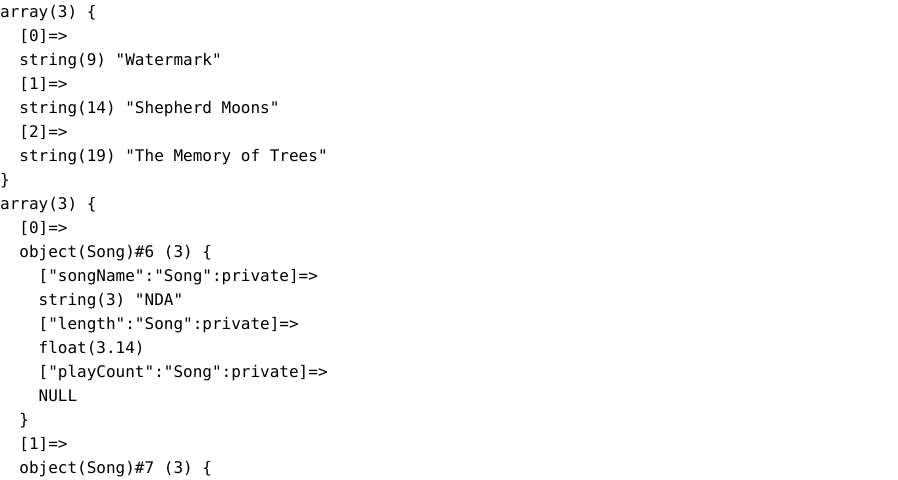
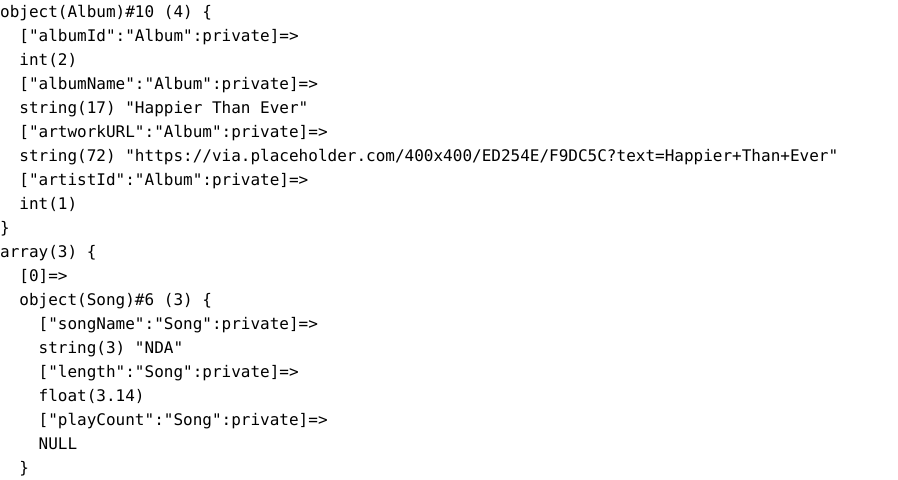
Before and after one commit to vgreig/2024-music-player, a PHP site: page / in a window 1280 px wide. Shown: the top 480 px of the page, without its empty margins (0-898 px from the left). Run offline with PHP 8.4, Linux system fonts and the light colour scheme; data comes from the database, SQL or seed files in the repository; some libraries are stand-ins or nearby versions.

Commit message:
made album entity and model

```diff
--- a/index.php
+++ b/index.php
@@ -6,6 +6,8 @@ require_once 'src/Entities/Song.php';
 require_once 'src/Models/ArtistsModel.php';
 require_once 'src/Entities/Artist.php';
 require_once 'src/Services/DisplayArtistsAlbums.php';
+require_once 'src/Models/AlbumsModel.php';
+require_once 'src/Entities/Album.php';
 
 $db = DatabaseConnector::connect();
 
@@ -17,8 +19,12 @@ $displayAlbums = displayAlbums(10, $allArtists);
 $songs = new SongsModel($db);
 $songsInAlbum = $songs->getSongsByAlbum(2);
 
+$albums = new AlbumsModel($db);
+$album = $albums->getAlbumById(2);
+
+
 echo '<pre>';
-var_dump($displayAlbums);
+var_dump($album);
 echo '</pre>';
 
 echo '<pre>';
@@ -53,7 +59,7 @@ echo '</pre>';
             <div class="grid md:grid-cols-2 lg:grid-cols-3 gap-5 items-start">
                 <?php
                 foreach ($displayAlbums as $album) {
-                    echo '<h4 class="mb-3 text-2xl font-bold">{$album}</h4>';
+                    echo "<h4 class='mb-3 text-2xl font-bold'>$album</h4>";
                 }
 
                 ?>
--- /dev/null
+++ b/src/Entities/Album.php
@@ -0,0 +1,29 @@
+<?php
+
+class Album {
+    private int $albumId;
+    private string $albumName;
+    private string $artworkURL;
+    private int $artistId;
+
+    public function getAlbumId(): int
+    {
+        return $this->albumId;
+    }
+
+    public function getAlbumName(): string
+    {
+        return $this->albumName;
+    }
+
+    public function getArtworkURL(): string
+    {
+        return $this->artworkURL;
+    }
+
+    public function getArtistId(): int
+    {
+        return $this->artistId;
+    }
+
+}
--- /dev/null
+++ b/src/Models/AlbumsModel.php
@@ -0,0 +1,20 @@
+<?php
+
+class AlbumsModel {
+    public PDO $db;
+
+    public function __construct(PDO $db)
+    {
+        $this->db = $db;
+    }
+
+    public function getAlbumById(int $id)
+    {
+        $query = $this->db->prepare('SELECT `albums`.`id` AS "albumId", `albums`.`album_name` AS "albumName",
+        `albums`.`artwork_url` AS "artworkURL", `albums`.`artist_id` AS "artistId" FROM `albums` WHERE `albums`.`id` = :id;');
+        $query->setFetchMode(PDO::FETCH_CLASS, Album::class);
+        $query->execute(['id' => $id]);
+        return $query->fetch();
+    }
+
+}
--- a/src/Services/DisplayArtistsAlbums.php
+++ b/src/Services/DisplayArtistsAlbums.php
@@ -10,5 +10,6 @@ function displayAlbums(int $artistId, array $allArtists): array
              $albumsArray[] = $artist['album_name'];
         }
     }
+
     return $albumsArray;
 }
```
Also changed, not shown: src/Models/ArtistsModel.php (+7 -0 lines).
